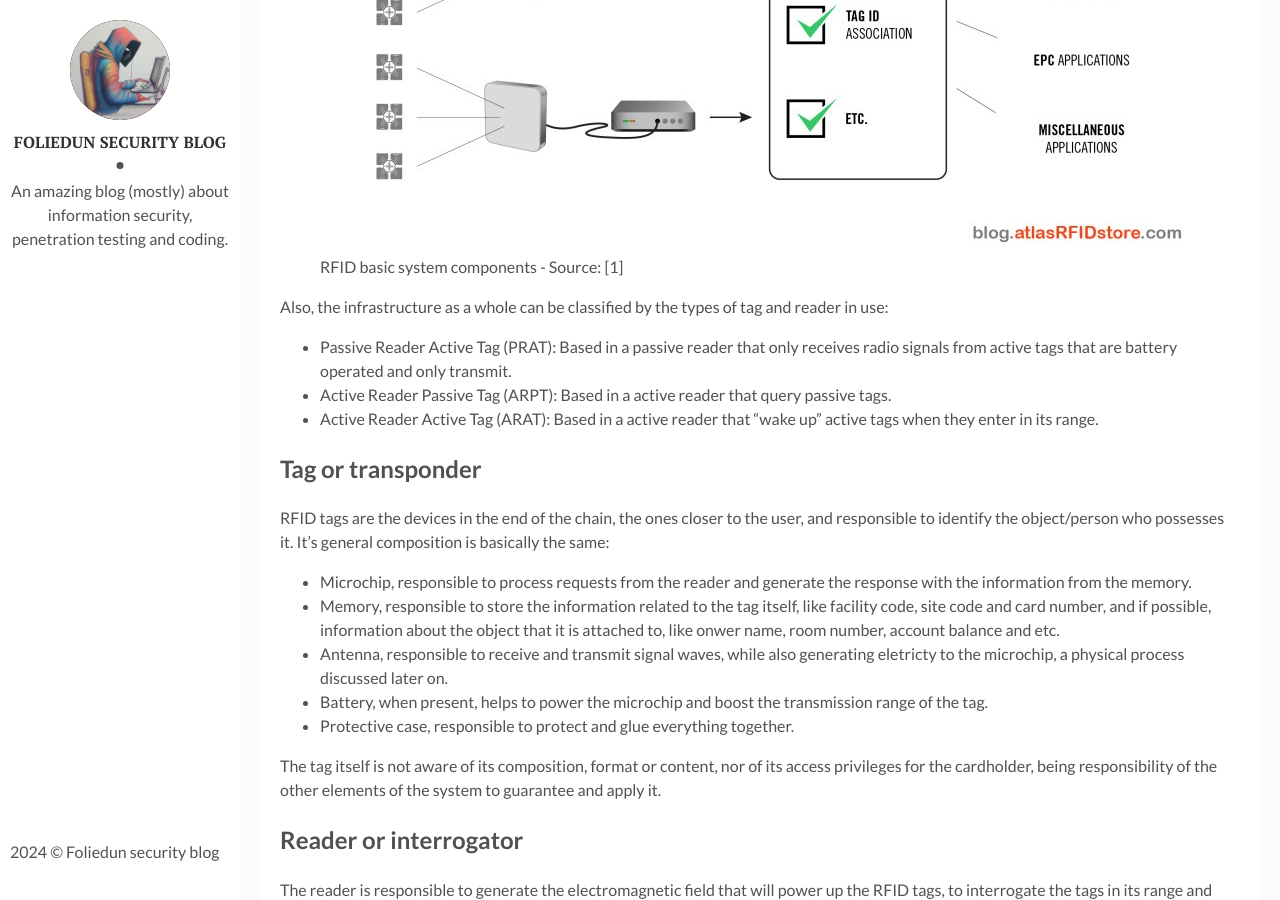
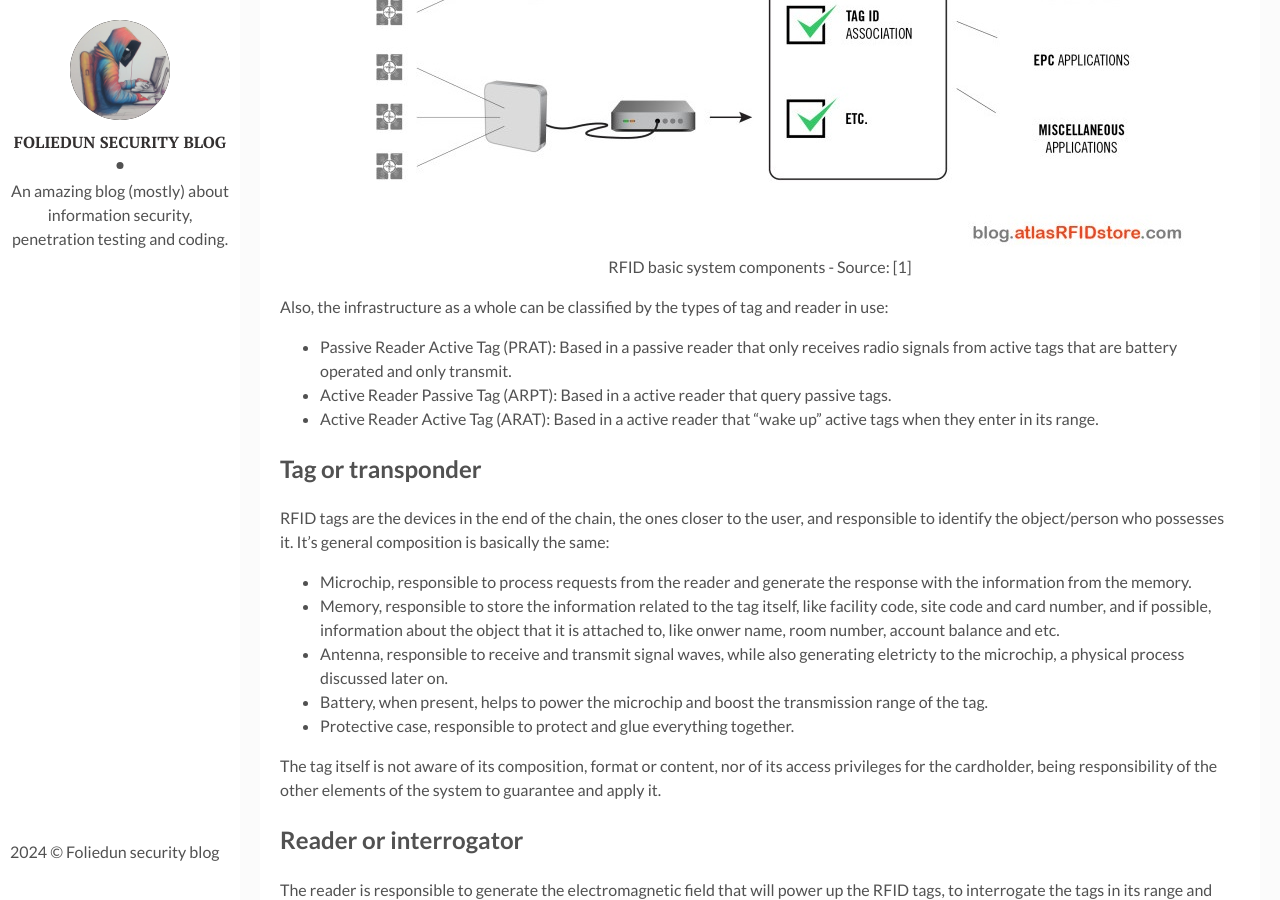
Before and after one commit to foliedun/foliedun.github.io, a Jekyll site: the page built from _posts/2024-05-25-lets-talk-about-rfid-part1.markdown, in a window 1280 px wide and 900 px high, scrolled down 1599 px. Built offline with Jekyll 4.4.1, drawn with Linux system fonts in a browser that asks for light colours.

Commit message:
Update 2024-05-25-lets-talk-about-rfid-part1.markdown

```diff
--- a/_posts/2024-05-25-lets-talk-about-rfid-part1.markdown
+++ b/_posts/2024-05-25-lets-talk-about-rfid-part1.markdown
@@ -24,7 +24,7 @@ RFID infrastructures are generally made up of 4 basic components:
 
 <figure class="image">
   <img src="{{site.baseurl}}/assets/img/rfid_part1/basic_system_components.jpg" alt="RFID basic system components">
-  <figcaption>RFID basic system components - Source: [1]</figcaption>
+  <figcaption style="text-align: center">RFID basic system components - Source: [1]</figcaption>
 </figure>
 
 Also, the infrastructure as a whole can be classified by the types of tag and reader in use:
```
